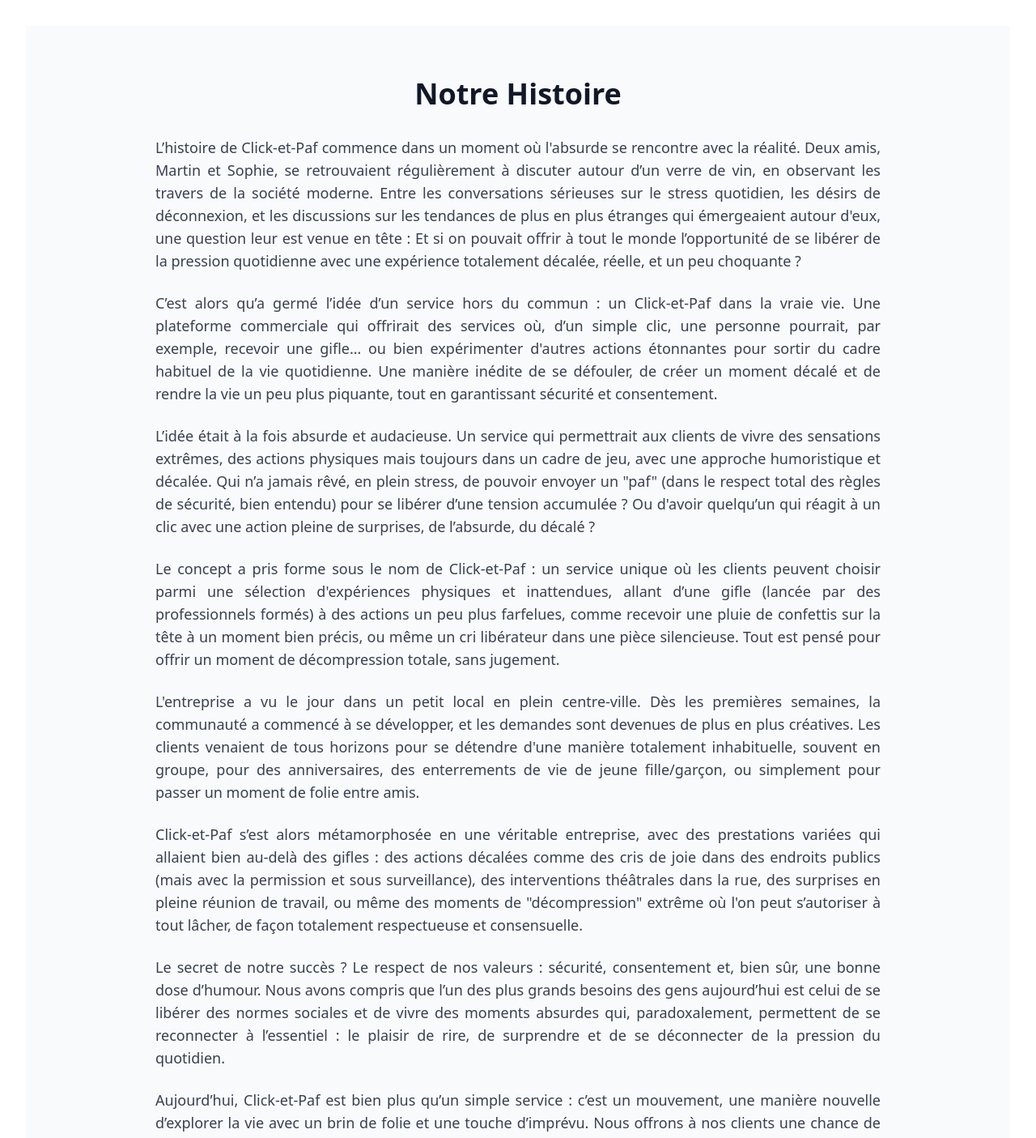
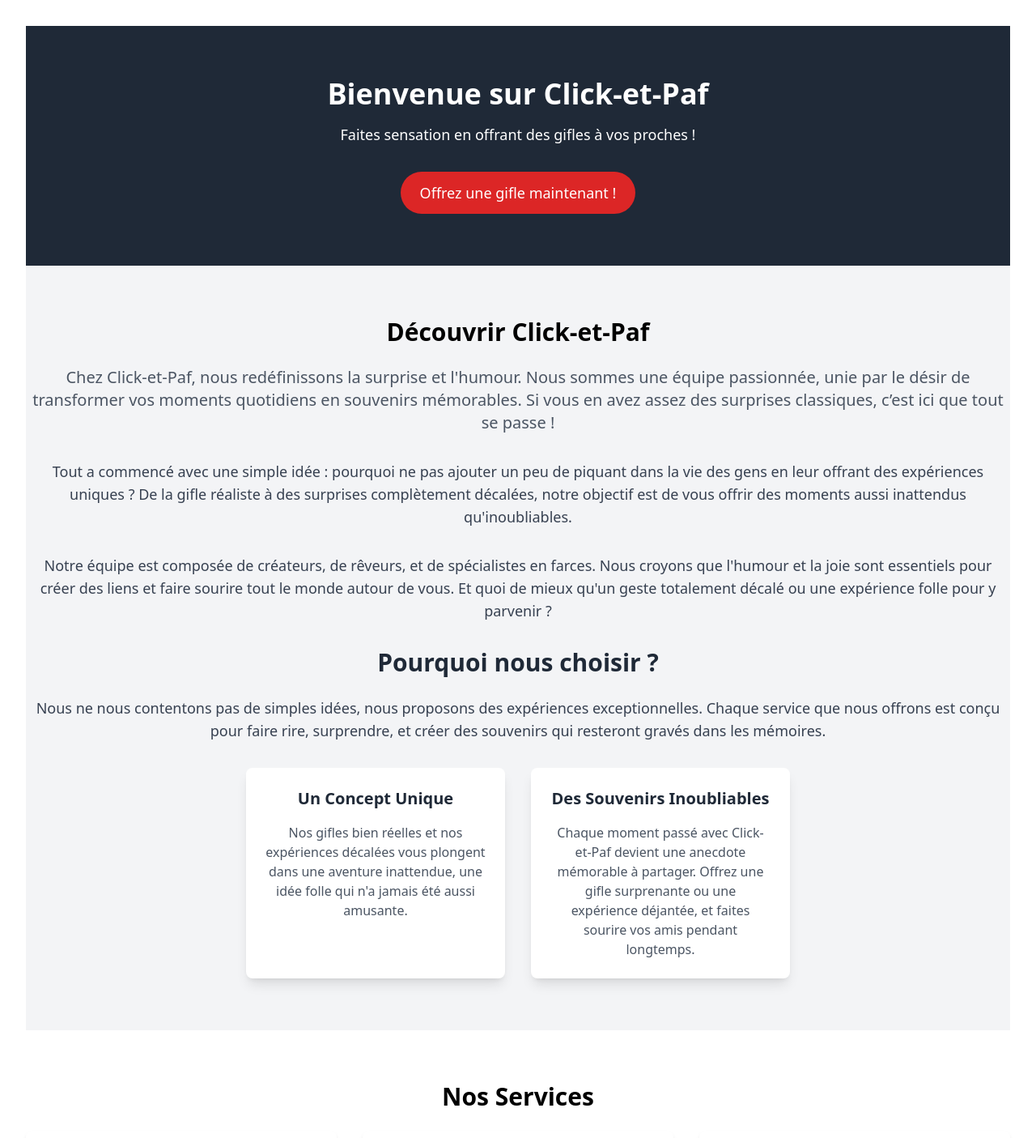
Before and after one commit to LuzBoger/click-et-paf, a React (Vite) app: page / in a window 1280 px wide. Shown: the top 1405 px of the page at 81% size. Built offline with nearby package versions, Linux system fonts and the light colour scheme.

Commit message:
new change

```diff
--- a/src/App.jsx
+++ b/src/App.jsx
@@ -1,14 +1,16 @@
 import { Helmet, HelmetProvider } from 'react-helmet-async';
 import './App.css';
 import ArticleCard from './components/ArticleCard';
-import AboutUs from './components/AboutUs';
-import Services from './components/Services';
+import Service from './components/Services';
+import Discover from './components/Discover';
+
+import Action from './components/Action';
 
 function App() {
   return (
     <HelmetProvider>
       <Helmet>
-        <title>Click-et-Paf | Offrez des Gifles et des Expériences Uniques</title>
+        <title>Click-et-Paf | Offrez des Gifles et vivez des expériences uniques</title>
         <meta
           name="description"
           content="Click-et-Paf vous propose des services uniques pour surprendre vos proches avec des gifles décalées, des expériences insolites et des moments inoubliables. Découvrez nos formules originales pour pimenter votre quotidien et offrir des souvenirs mémorables."
@@ -36,8 +38,27 @@ function App() {
         <meta name="twitter:image" content="../../../public/images/logo_click_et_paf.webp" />
       </Helmet>
 
-      <AboutUs />
-      <Services />
+      <header className="bg-gray-800 text-white text-center py-16">
+        <h1 className="text-4xl font-bold mb-4">Bienvenue sur Click-et-Paf</h1>
+        <p className="text-lg mb-8">Faites sensation en offrant des gifles  à vos proches !</p>
+        <Action />
+      </header>
+
+
+      <section id="dicover" className="py-16 bg-gray-100">
+        <div className="container mx-auto text-center">
+          <h2 className="text-3xl font-semibold mb-6">Découvrir Click-et-Paf</h2>
+          <Discover />
+        </div>
+      </section>
+
+      <section id="services" className="py-16">
+        <div className="container mx-auto text-center">
+          <h2 className="text-3xl font-semibold mb-6">Nos Services</h2>
+          <Service />
+        </div>
+      </section>
+
       <ArticleCard />
     </HelmetProvider>
   );
--- /dev/null
+++ b/src/components/Action.jsx
@@ -0,0 +1,16 @@
+import React from 'react';
+
+const Action = () => {
+  return (
+    <div className="mt-6">
+      <a
+        href="#services"
+        className="inline-block bg-red-600 text-white text-lg py-3 px-6 rounded-full hover:bg-red-700 transition duration-300"
+      >
+        Offrez une gifle maintenant !
+      </a>
+    </div>
+  );
+}
+
+export default Action;
--- /dev/null
+++ b/src/components/Discover.jsx
@@ -0,0 +1,39 @@
+import React from 'react';
+
+const Discover = () => {
+    return (
+<>
+        <p className="text-xl text-gray-600 mb-8">
+          Chez Click-et-Paf, nous redéfinissons la surprise et l'humour. Nous sommes une équipe passionnée, unie par le désir de transformer vos moments quotidiens en souvenirs mémorables. Si vous en avez assez des surprises classiques, c’est ici que tout se passe !
+        </p>
+        <p className="text-lg text-gray-700 mb-8">
+          Tout a commencé avec une simple idée : pourquoi ne pas ajouter un peu de piquant dans la vie des gens en leur offrant des expériences uniques ? De la gifle réaliste à des surprises complètement décalées, notre objectif est de vous offrir des moments aussi inattendus qu'inoubliables.
+        </p>
+
+        <p className="text-lg text-gray-700 mb-8">
+          Notre équipe est composée de créateurs, de rêveurs, et de spécialistes en farces. Nous croyons que l'humour et la joie sont essentiels pour créer des liens et faire sourire tout le monde autour de vous. Et quoi de mieux qu'un geste totalement décalé ou une expérience folle pour y parvenir ?
+        </p>
+
+        <h2 className="text-3xl font-semibold text-gray-800 mb-6">Pourquoi nous choisir ?</h2>
+        <p className="text-lg text-gray-700 mb-8">
+          Nous ne nous contentons pas de simples idées, nous proposons des expériences exceptionnelles. Chaque service que nous offrons est conçu pour faire rire, surprendre, et créer des souvenirs qui resteront gravés dans les mémoires.
+        </p>
+
+        <div className="flex justify-center gap-8">
+          <div className="bg-white shadow-lg p-6 rounded-lg max-w-xs">
+            <h3 className="text-xl font-semibold text-gray-800 mb-4">Un Concept Unique</h3>
+            <p className="text-gray-600">Nos gifles bien réelles et nos expériences décalées vous plongent dans une aventure inattendue, une idée folle qui n'a jamais été aussi amusante.</p>
+          </div>
+
+          <div className="bg-white shadow-lg p-6 rounded-lg max-w-xs">
+            <h3 className="text-xl font-semibold text-gray-800 mb-4">Des Souvenirs Inoubliables</h3>
+            <p className="text-gray-600">Chaque moment passé avec Click-et-Paf devient une anecdote mémorable à partager. Offrez une gifle surprenante ou une expérience déjantée, et faites sourire vos amis pendant longtemps.</p>
+          </div>
+        </div>
+
+
+</>
+  );
+}
+
+export default Discover;
--- a/src/components/Services.jsx
+++ b/src/components/Services.jsx
@@ -4,11 +4,7 @@ import {services} from '../data/Services'
 
 const Services = () => {
     return (
-      <section className="bg-gray-50 py-16 px-6">
-        <div className="container mx-auto text-center">
-          <h2 className="text-4xl font-bold text-gray-900 mb-12">
-            Nos Services Click-et-Paf
-          </h2>
+
           <div className="grid grid-cols-1 md:grid-cols-2 lg:grid-cols-3 gap-8">
             {services.map((service, index) => (
               <div
@@ -23,8 +19,7 @@ const Services = () => {
               </div>
             ))}
           </div>
-        </div>
-      </section>
+
     );
   };
 
--- a/src/main.jsx
+++ b/src/main.jsx
@@ -4,13 +4,16 @@ import { createRoot } from 'react-dom/client';
 import './index.css';
 import App from './App.jsx';
 import Articles from './pages/Articles/Articles.jsx';
-import Article from './pages/Articles/Article.jsx'
+import Article from './pages/Articles/Article.jsx';
+import AboutUs from './pages/AboutUs.jsx';
+
 createRoot(document.getElementById('root')).render(
   <StrictMode>
     <BrowserRouter>
       <Routes>
         <Route path="/" element={<App />} />
         <Route path="/articles" element={<Articles />} />
+        <Route path="/a-propos-de-nous" element={<AboutUs />} />
         <Route path="/article/:slug" element={<Article />} />
       </Routes>
     </BrowserRouter>
--- a/src/components/AboutUs.jsx
+++ b/src/pages/AboutUs.jsx
@@ -2,9 +2,10 @@ import React from "react";
 
 const AboutUs = () => {
   return (
-    <section className="bg-gray-50 py-16 px-6">
-      <div className="container mx-auto text-center">
-        <h2 className="text-4xl font-bold text-gray-900 mb-8">Notre Histoire</h2>
+    <section id="dicover" className="py-16 bg-gray-100">
+    <div className="container mx-auto text-center">
+      <h1 className="text-3xl font-semibold mb-6">Notre histoire</h1>
+
         <p className="text-lg text-gray-700 mb-6 max-w-4xl mx-auto text-justify">
           L’histoire de Click-et-Paf commence dans un moment où l'absurde se rencontre avec la
           réalité. Deux amis, Martin et Sophie, se retrouvaient régulièrement à discuter autour d’un verre de vin, en observant les travers de la société
@@ -62,8 +63,8 @@ const AboutUs = () => {
         <p className="text-lg text-gray-700 mb-6 max-w-4xl mx-auto text-justify">
           Alors, prêt à défier les conventions et à vivre l’expérience Click-et-Paf dans la vraie vie ?
         </p>
-      </div>
-    </section>
+        </div>
+        </section>
   );
 };
 
--- a/src/pages/Articles/Articles.jsx
+++ b/src/pages/Articles/Articles.jsx
@@ -12,7 +12,7 @@ const Articles = () => {
 
     <div className="bg-gray-100 min-h-screen">
     <HeadProvider>
-        <Title>Mon Blog - Articles</Title>
+        <Title>Blog Click-et-Paf</Title>
         <Meta name="description" content="Explorez notre blog Click-et-paf pour des articles amusants et inspirants sur des expériences insolites, des surprises virtuelles et  des services décalés. Trouvez des idées originales et vivez des moments mémorables !" />
         <Meta name="keywords" content="clicketpaf, click-et-paf,click, paf,services décalés,surprise, ,expériences insolites,tendances insolites, service de gifle en ligne, gifle, service de gifle" />
         <Meta   name="viewport" content="width=device-width, initial-scale=1.0" />
@@ -33,6 +33,19 @@ const Articles = () => {
           <p className="mt-4 text-gray-300">Découvrez les derniers articles et tendances.</p>
         </div>
       </header>
+      <nav className="bg-gray-200 py-3">
+        <div className="container mx-auto px-6">
+          <ul className="flex text-sm text-gray-700">
+            <li>
+              <a href="http://click-et-paf.com/" className="hover:text-blue-500"><span>Accueil</span></a>
+              <span className="mx-2">/</span>
+            </li>
+            <li>
+              <span className="hover:text-blue-500">Articles</span>
+            </li>
+          </ul>
+        </div>
+      </nav>
 
       <section className="container mx-auto px-6 py-12">
         <div className="mb-12">
```
